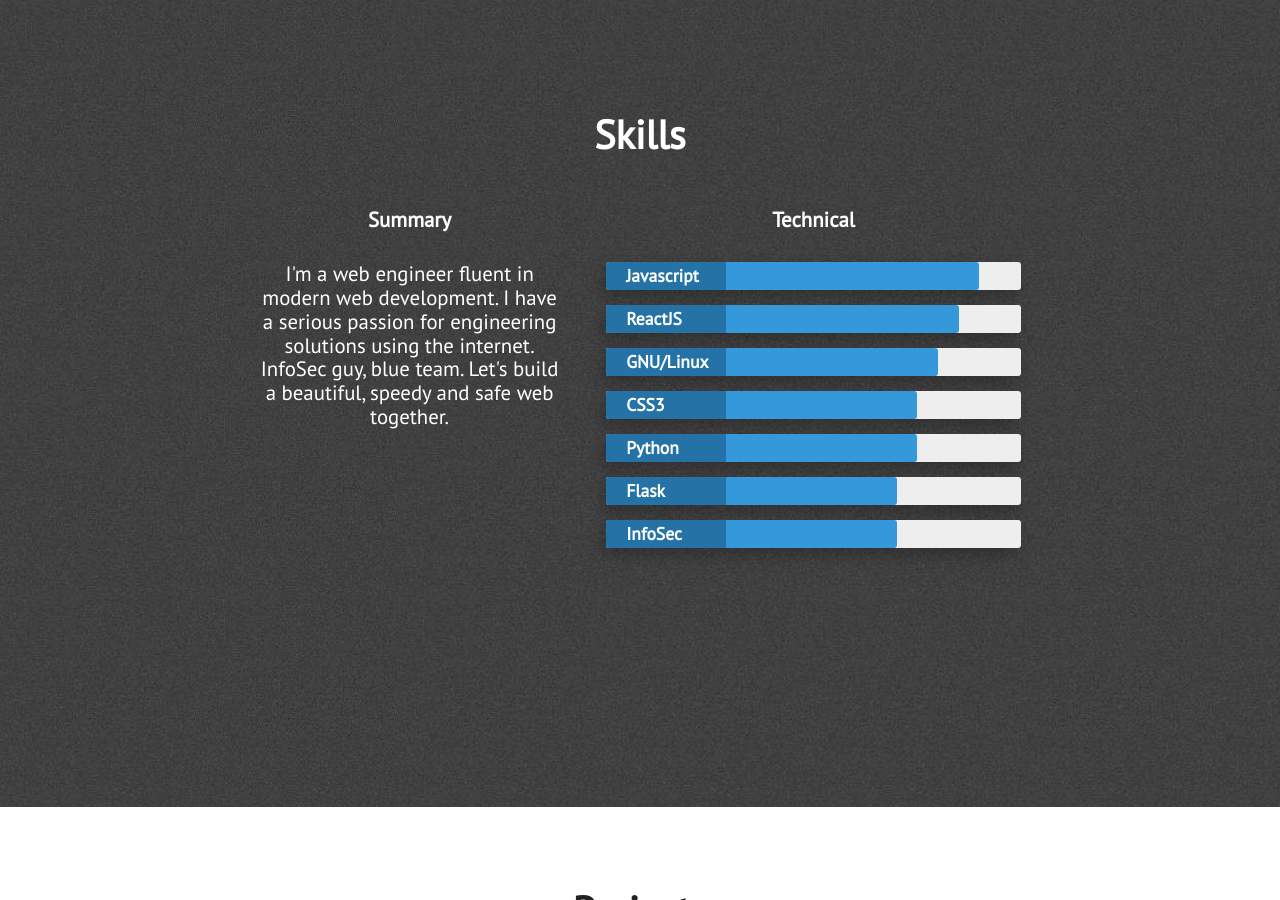
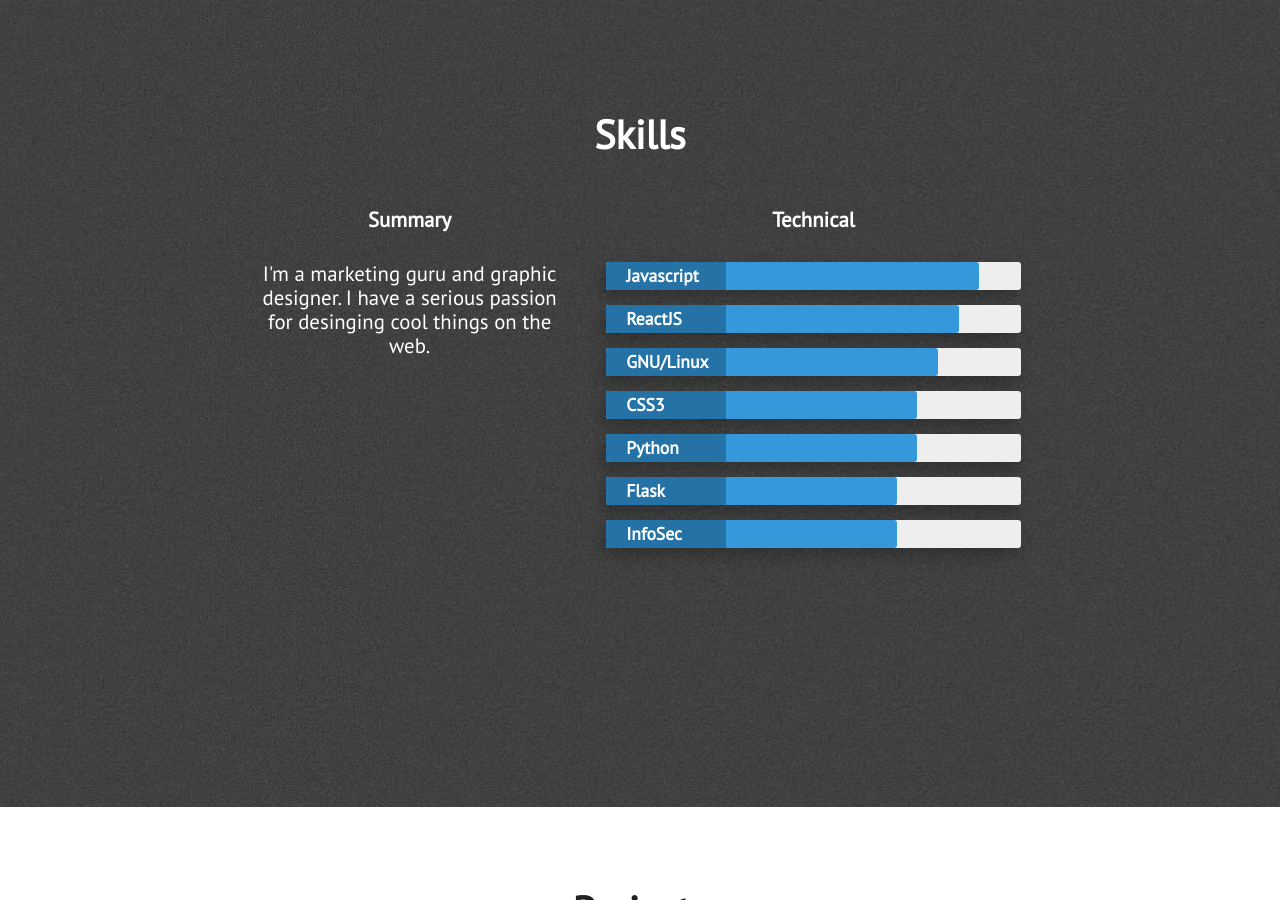
Before and after one commit to kendallnodorft/kendallnodorft.github.io, a Jekyll site: the page built from index.html, in a window 1280 px wide and 900 px high, scrolled down 2093 px. Built offline with Jekyll 4.4.1, drawn with Linux system fonts in a browser that asks for light colours; nearby versions of some CDN libraries.

Commit message:
Update skills.html

```diff
--- a/_includes/skills.html
+++ b/_includes/skills.html
@@ -8,7 +8,7 @@
                 <div class="what-i-do">
                     <h3 class="center-align skills-subsection">Summary</h3>
                     <p class="paragraph-text center-align">
-                        I'm a web engineer fluent in modern web development. I have a serious passion for engineering solutions using the internet. InfoSec guy, blue team. Let's build a beautiful, speedy and safe web together.
+                        I'm a marketing guru and graphic designer. I have a serious passion for desinging cool things on the web.
                     </p>
                 </div>
                 <div class="technical-skills">
```
